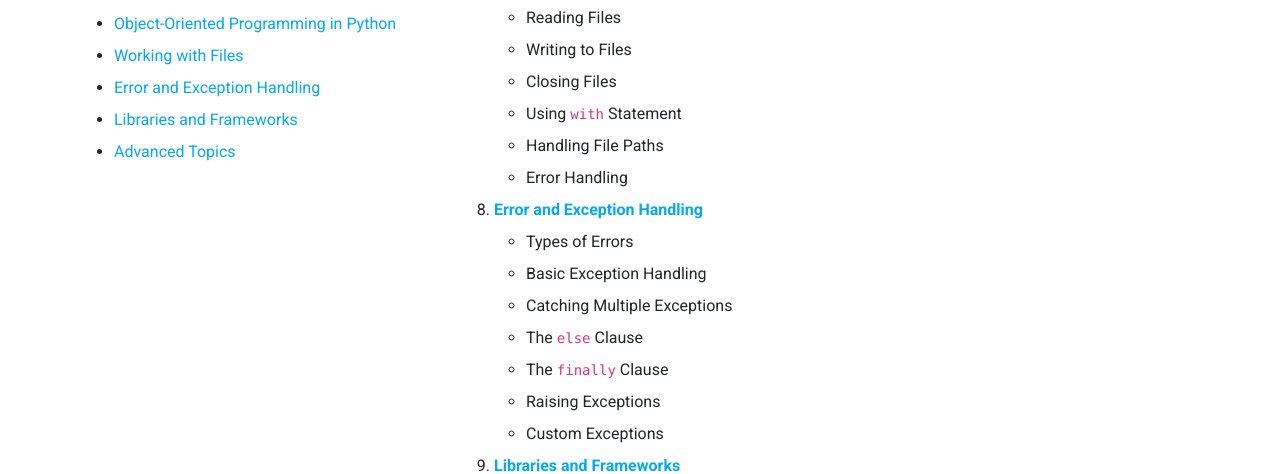
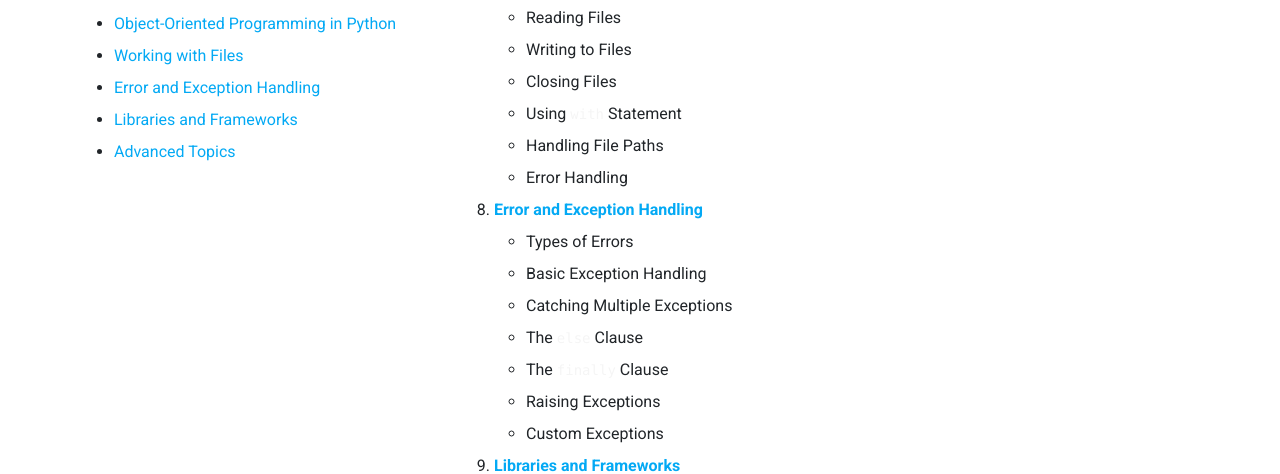
Before and after one commit to zartosht/learning-python, a Jekyll site: the page built from index.md, in a window 1280 px wide and 1400 px high, scrolled down 1390 px. Shown: the part 152-626 px from the top of the window. Built offline with Jekyll 4.4.1, drawn with Linux system fonts in a browser that asks for light colours; our own code applies the rules of GitHub Pages for plain Markdown files; comment, search, counter and statistics services are not loaded; a style sheet for code colours, icons or effects is not loaded.

Commit message:
remove highlighter

```diff
--- a/_config.yml
+++ b/_config.yml
@@ -19,10 +19,10 @@ url: "https://python.zartosht.dev"
 incremental: false
 gist:
   noscript: false
-highlighter: rouge
+highlighter: none
 kramdown:
   math_engine: mathjax
-  syntax_highlighter: rouge
+  syntax_highlighter: none
   input: GFM
   auto_ids: true
 markdown: kramdown
--- a/_sass/_main.sass
+++ b/_sass/_main.sass
@@ -127,14 +127,3 @@ div
   right: 10px
   flex-wrap: nowrap
   justify-content: space-between
-
-code
-  &.language-plaintext
-    color: #d63384
-
-.python-script
-  display: block
-  padding: 1rem
-  background-color: #f5f5f5
-  border-radius: 1rem
-  margin: 2rem 0
```
